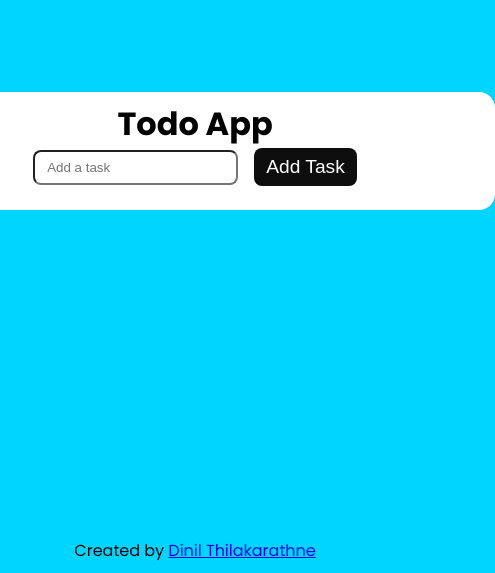
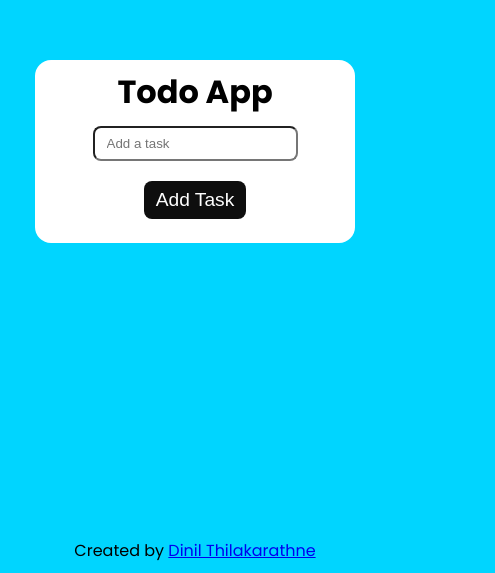
Before and after one commit to Dinil-Thilakarathne/50-js-projects, a plain HTML site: page todo app/index.html in a window 390 px wide. Shown: the part 271-844 px from the top of the page, 495 px wide, since content can reach past the window. Drawn offline with nearby package versions, Linux system fonts and the light colour scheme.

Commit message:
Update style.css

```diff
--- a/todo app/style.css
+++ b/todo app/style.css
@@ -128,3 +128,15 @@ li * {
     position: absolute;
     bottom: 10px;
 }
+
+@media (max-width:768px) {
+    .todo-app{
+        min-width: 320px;
+        max-width: 350px;
+    }
+    .input-group{
+        padding-top: 10px;
+        flex-direction: column;
+        row-gap: 20px;
+    }
+}
```
